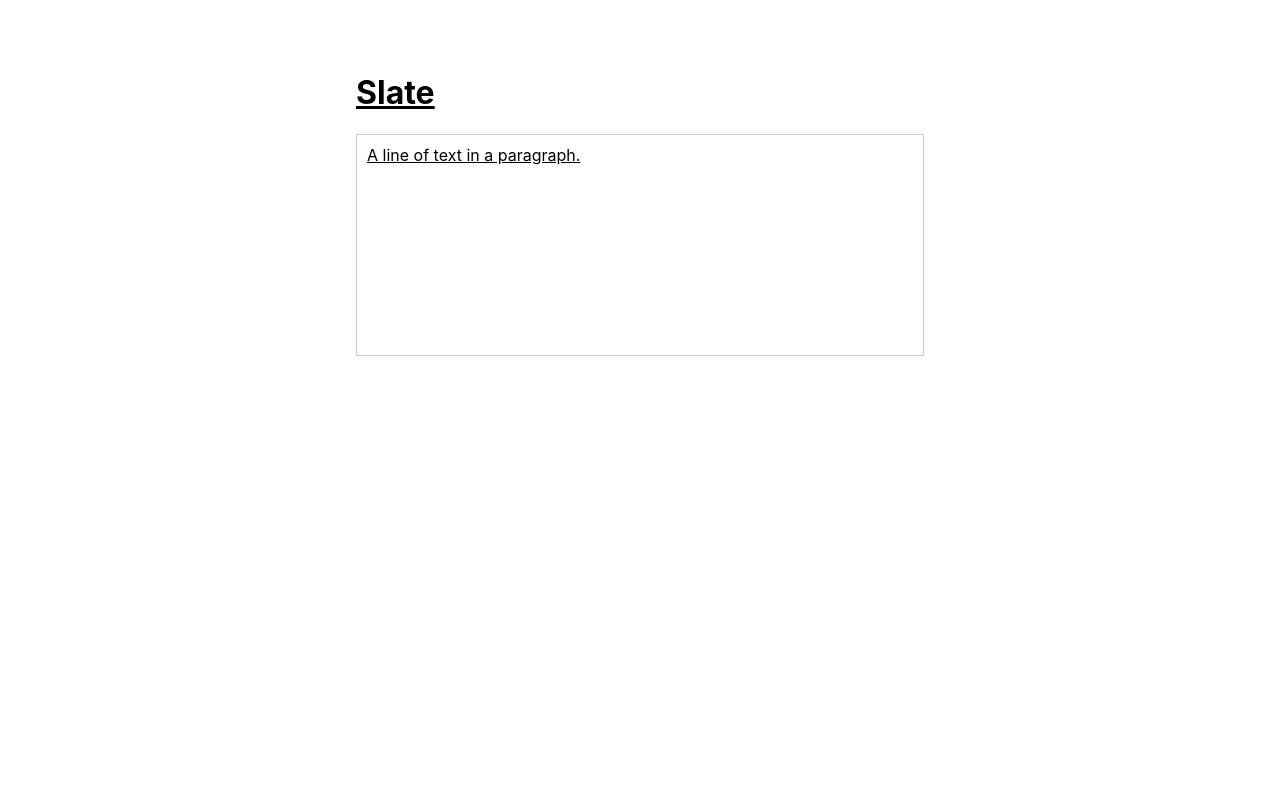
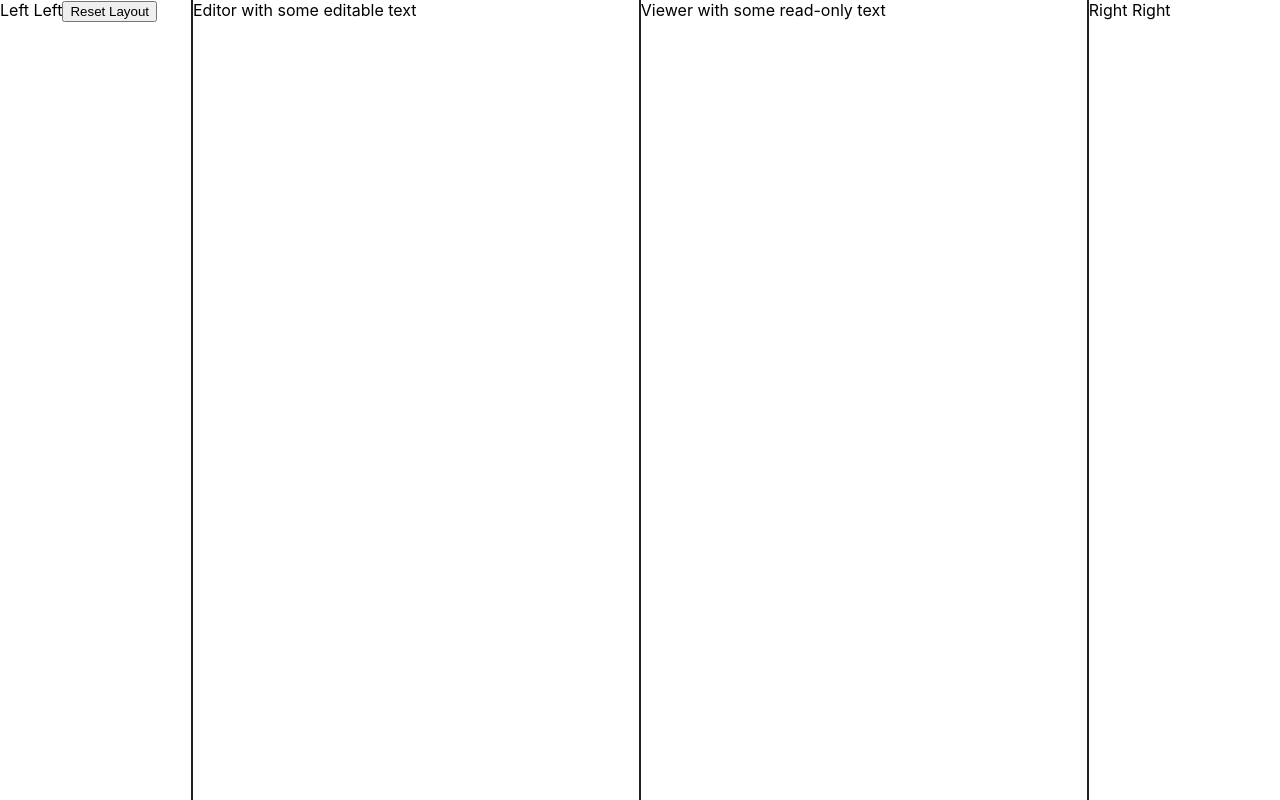
Before and after one commit to kerivin/trnist, a React (Vite) app: page / in a window 1280 px wide. Built offline with nearby package versions, Linux system fonts and the light colour scheme.

Commit message:
sticky pane handle

```diff
--- /dev/null
+++ b/src/lib/slate-types.ts
@@ -0,0 +1,35 @@
+import { BaseEditor, Descendant } from 'slate';
+import { ReactEditor } from 'slate-react';
+import { HistoryEditor } from 'slate-history';
+
+export type CustomEditor = BaseEditor & ReactEditor & HistoryEditor;
+
+export type FormattedText = {
+  text: string;
+  bold?: boolean;
+  italic?: boolean;
+  underline?: boolean
+};
+
+export type ParagraphElement = {
+  type: 'paragraph'
+  children: CustomText[]
+};
+
+export type HeadingElement = {
+  type: 'heading'
+  level: number
+  children: CustomText[]
+};
+
+export type CustomElement = ParagraphElement | HeadingElement;
+
+export type CustomText = FormattedText;
+
+declare module 'slate' {
+  interface CustomTypes {
+    Editor: CustomEditor
+    Element: CustomElement
+    Text: CustomText
+  }
+};
--- a/src/main/main.ts
+++ b/src/main/main.ts
@@ -1,4 +1,4 @@
-import { app, BrowserWindow } from 'electron';
+import { app, screen, BrowserWindow } from 'electron';
 import path from 'node:path';
 
 // Handle creating/removing shortcuts on Windows when installing/uninstalling
@@ -12,6 +12,8 @@
     height: 600,
     webPreferences: {
       preload: path.join(__dirname, 'preload.js'),
+      nodeIntegration: true,
+      contextIsolation: false,
     },
   });
 
--- a/src/renderer/app.tsx
+++ b/src/renderer/app.tsx
@@ -1,12 +1,5 @@
-import { Editor } from './components/Editor';
+import { MainWindow } from './components/MainWindow';
 
 export default function App() {
-  return(
-    <div style={{ padding: '20px' }}>
-      <h1>Slate</h1>
-      <div style={{ border: '1px solid #ccc', padding: '10px', minHeight: '200px' }}>
-        <Editor />
-      </div>
-    </div>
-  );
+  return(<MainWindow />);
 }
--- a/src/renderer/components/Editor.tsx
+++ /dev/null
@@ -1,45 +0,0 @@
-import React, { useState } from 'react';
-import { createEditor, BaseEditor, Descendant } from 'slate';
-import { withReact, Slate, Editable, ReactEditor } from 'slate-react';
-import { withHistory, HistoryEditor } from 'slate-history';
-
-export type CustomEditor = BaseEditor & ReactEditor & HistoryEditor;
-
-export type ParagraphElement = {
-  type: 'paragraph'
-  children: CustomText[]
-};
-
-export type HeadingElement = {
-  type: 'heading'
-  level: number
-  children: CustomText[]
-};
-
-export type CustomElement = ParagraphElement | HeadingElement;
-
-export type FormattedText = { text: string; bold?: true };
-
-export type CustomText = FormattedText;
-
-declare module 'slate' {
-  interface CustomTypes {
-    Editor: CustomEditor
-    Element: CustomElement
-    Text: CustomText
-  }
-};
-
-const initialValue: Descendant[] = [
-  {
-    type: 'paragraph',
-    children: [{ text: 'A line of text in a paragraph.' }],
-  },
-];
-
-export const Editor = () => {
-  const [editor] = useState(() => withReact(withHistory(createEditor())));
-  return (<Slate editor={editor} initialValue={initialValue}>
-            <Editable />
-          </Slate>);
-};
--- /dev/null
+++ b/src/renderer/components/MainWindow.tsx
@@ -0,0 +1,63 @@
+import { useState, useRef } from 'react';
+import { TextEditor } from './TextEditor';
+import { TextViewer } from './TextViewer';
+import { Panel, PanelGroup, PanelResizeHandle, ImperativePanelGroupHandle } from 'react-resizable-panels';
+import { BiChevronsLeft, BiChevronsRight } from 'react-icons/bi';
+
+export const MainWindow = () => {
+  const defaultSizes = [15, 35, 35, 15];
+  const sticky_threshold = 2;
+  const center_x = 50;
+
+  const [isLeftCollapsed, isRightCollapsed] = useState(false);
+  const [isInStickyZone, setInStickyZone] = useState(false);
+  const [getActiveHandleIndex, setActiveHandleIndex] = useState<number | undefined>();
+  const panelGroupRef = useRef<ImperativePanelGroupHandle>(null);
+
+  const handleLayoutReset = () => {
+    panelGroupRef.current?.setLayout(defaultSizes);
+  };
+
+  const handleLayout = (sizes: number[]) => {
+    const handleIndex = getActiveHandleIndex;
+    if (handleIndex === undefined) return;
+
+    const handlePosition = sizes.slice(0, handleIndex + 1).reduce((a, b) => a + b, 0);
+    const distance = handlePosition - center_x;
+    setInStickyZone(Math.abs(distance) < sticky_threshold);
+
+    if (isInStickyZone) {
+      sizes[handleIndex] -= distance;
+      sizes[handleIndex + 1] += distance;
+      panelGroupRef.current?.setLayout(sizes);
+    }
+  };
+
+  const handleDragging = (isDragging: boolean, handleIndex: number) => {
+    setActiveHandleIndex(isDragging ? handleIndex : undefined);
+  };
+
+  return (
+    // <TextEditor />
+    <div style={{ width: '100vw', height: '100vh' }}>
+      <PanelGroup autoSaveId="layout" direction="horizontal" ref={panelGroupRef} onLayout={handleLayout}>
+        <Panel id="left-left" collapsible={true} minSize={5} defaultSize={defaultSizes[0]} collapsedSize={2}>
+          <span>Left Left</span>
+          <button onClick={handleLayoutReset}>Reset Layout</button>
+        </Panel>
+        <PanelResizeHandle className="resize-handle" />
+        <Panel id="left-middle" collapsible={false} minSize={20} defaultSize={defaultSizes[1]}>
+          <TextEditor />
+        </Panel>
+        <PanelResizeHandle className={`resize-handle ${getActiveHandleIndex === 1 && isInStickyZone ? 'sticky' : ''}`} onDragging={(dragging) => handleDragging(dragging, 1)} />
+        <Panel id="right-middle" collapsible={false} minSize={20} defaultSize={defaultSizes[2]}>
+          <TextViewer />
+        </Panel>
+        <PanelResizeHandle className="resize-handle" />
+        <Panel id="right-right" collapsible={true} minSize={5} defaultSize={defaultSizes[3]} collapsedSize={2}>
+          <span>Right Right</span>
+        </Panel>
+      </PanelGroup>
+    </div>
+  );
+};
--- /dev/null
+++ b/src/renderer/components/TextEditor.tsx
@@ -0,0 +1,19 @@
+import { useState } from 'react';
+import { createEditor, Descendant } from 'slate';
+import { withReact, Slate, Editable } from 'slate-react';
+import { withHistory } from 'slate-history';
+import '../../lib/slate-types';
+
+const initialValue: Descendant[] = [
+  {
+    type: 'paragraph',
+    children: [{ text: 'Editor with some editable text' }],
+  },
+];
+
+export const TextEditor = () => {
+  const [editor] = useState(() => withReact(withHistory(createEditor())));
+  return (<Slate editor={editor} initialValue={initialValue}>
+            <Editable />
+          </Slate>);
+};
--- /dev/null
+++ b/src/renderer/components/TextViewer.tsx
@@ -0,0 +1,18 @@
+import { useState } from 'react';
+import { createEditor, Descendant } from 'slate';
+import { withReact, Slate, Editable } from 'slate-react';
+import '../../lib/slate-types';
+
+const initialValue: Descendant[] = [
+  {
+    type: 'paragraph',
+    children: [{ text: 'Viewer with some read-only text' }],
+  },
+];
+
+export const TextViewer = () => {
+  const [editor] = useState(() => withReact(createEditor()));
+  return (<Slate editor={editor} initialValue={initialValue}>
+            <Editable readOnly={true} spellCheck={false} />
+          </Slate>);
+};
--- a/src/renderer/index.css
+++ b/src/renderer/index.css
@@ -2,7 +2,14 @@
   font-family: -apple-system, BlinkMacSystemFont, 'Segoe UI', Roboto, Helvetica,
     Arial, sans-serif;
   margin: auto;
-  max-width: 38rem;
-  padding: 2rem;
-  text-decoration: underline;
 }
+
+.resize-handle {
+  width: 0.1em;
+  background: #222;
+}
+
+.resize-handle.sticky {
+  width: 0.2em;
+  background: #0e639c;
+}
```
Also changed, not shown: package.json (+12 -7 lines), src/global.d.ts (added), 2 other files (tests, documents, lock files or other folders).
